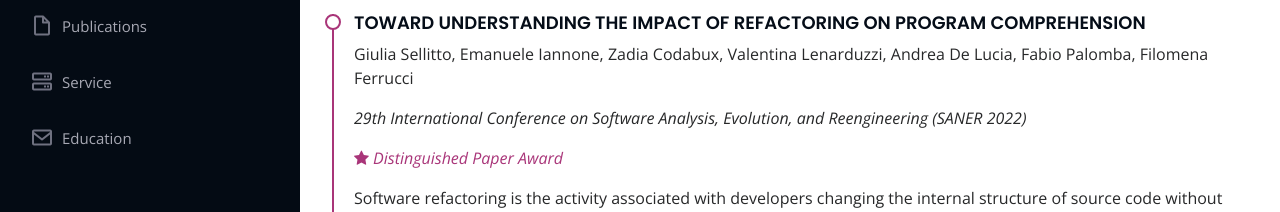
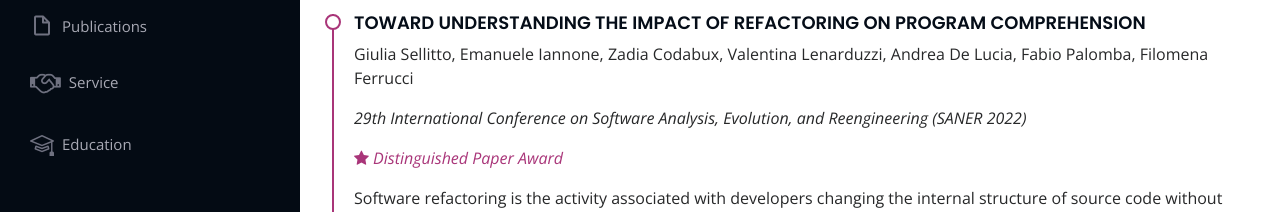
Before and after one commit to giuliasellitto7/giuliasellitto7.github.io, a plain HTML site: page index.html in a window 1280 px wide. Shown: the part 316-528 px from the top of the page. Drawn offline with nearby package versions, Linux system fonts and the light colour scheme; files whose address does not match are found by name.

Commit message:
fix icons in menu

```diff
--- a/index.html
+++ b/index.html
@@ -63,8 +63,8 @@
         <ul>
           <li><a href="#about" class="nav-link scrollto"><i class="bx bx-user"></i> <span>About</span></a></li>
           <li><a href="#publications" class="nav-link scrollto"><i class="bx bx-file-blank"></i> <span>Publications</span></a></li>
-          <li><a href="#service" class="nav-link scrollto"><i class="bx bx-server"></i> <span>Service</span></a></li>
-          <li><a href="#education" class="nav-link scrollto"><i class="bx bx-envelope"></i> <span>Education</span></a></li>
+          <li><a href="#service" class="nav-link scrollto"><i class="fa fa-handshake-o"></i> <span>Service</span></a></li>
+          <li><a href="#education" class="nav-link scrollto"><i class="bi bi-mortarboard"></i> <span>Education</span></a></li>
         </ul>
       </nav><!-- .nav-menu -->
     </div>
```
